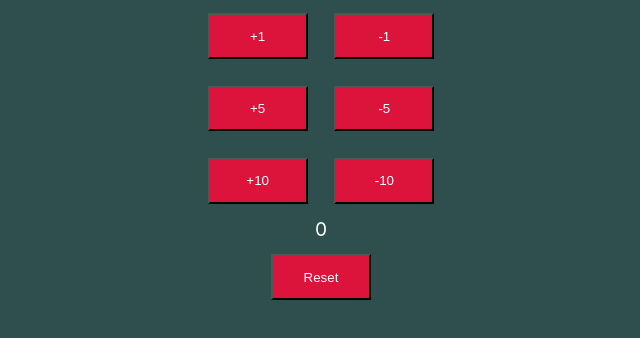
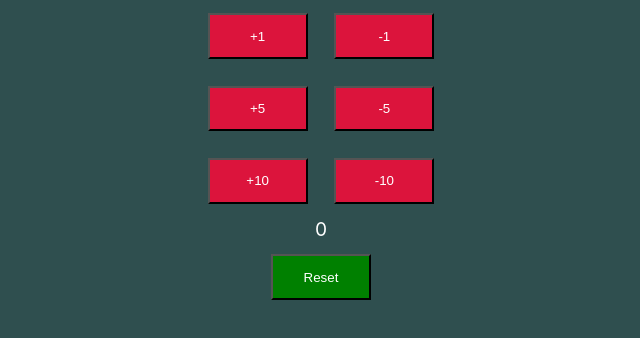
Before and after one commit to StrahinjaBb/counter-app, a React (Create React App) app in the folder app1/: page / in a window 1280 px wide. Shown: the top 338 px of the page, without its empty margins (319-959 px from the left). Built offline with nearby package versions, Linux system fonts and the light colour scheme.

Commit message:
refactoring

```diff
--- a/app1/src/components/counter/Counter.css
+++ b/app1/src/components/counter/Counter.css
@@ -12,6 +12,10 @@ button {
     color: white;
 }
 
+.resetBtn {
+    background-color: green;
+}
+
 .rez {
     font-size: larger;
     color: white;
--- a/app1/src/components/counter/Counter.jsx
+++ b/app1/src/components/counter/Counter.jsx
@@ -50,7 +50,7 @@ class Counter extends Component {
                 <CounterButton by={5} incrementMethod={this.increment} decrementMethod={this.decrement}/>
                 <CounterButton by={10} incrementMethod={this.increment} decrementMethod={this.decrement}/>
                 <div className="rez">{this.state.count}</div>
-                <button onClick={this.reset}>Reset</button>
+                <button onClick={this.reset} className="resetBtn">Reset</button>
             </div>
         );
     }
```
